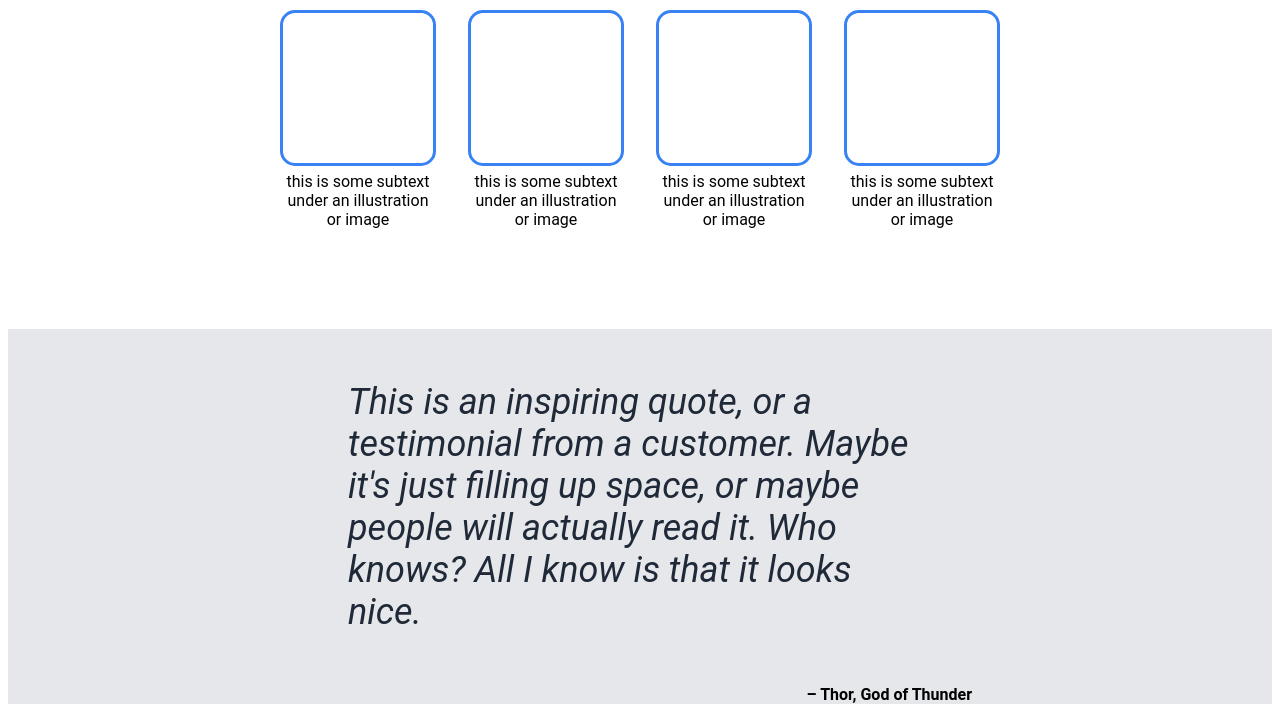
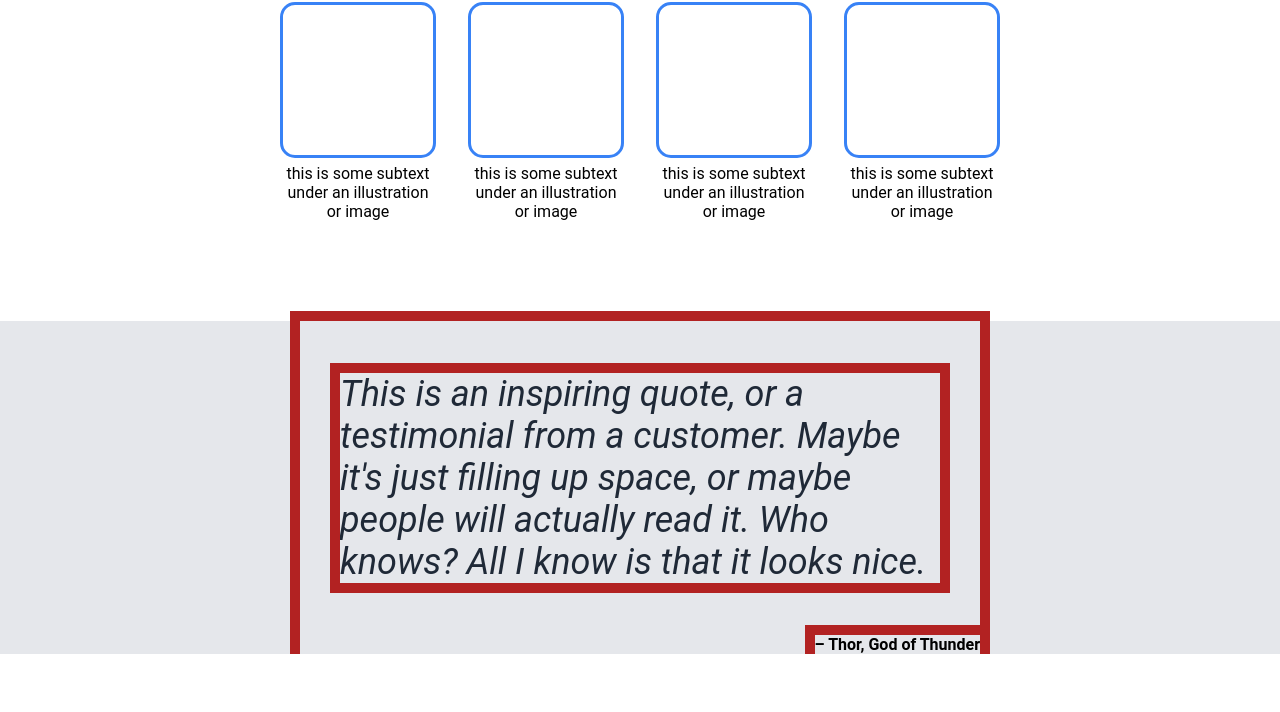
Before and after one commit to Sasquatch8946/odin-landing-page, a plain HTML site: page index.html in a window 1280 px wide. Shown: the part 503-1215 px from the top of the page. After the commit the page ends 1157 px from the top, so only its background shows below. Drawn offline with Linux system fonts and the light colour scheme.

Commit message:
Remove margin from body element so the background color of each section extends all the way to either end of the page.

```diff
--- a/index.html
+++ b/index.html
@@ -54,6 +54,7 @@
         </div>
     </div>
     <div class="quote-section">
+        <div class="quote-card">
             <blockquote>
                 <p class="quote"><em>This is an inspiring quote, or a testimonial from a customer. Maybe it's just filling up space, or maybe people will actually read it. Who knows? All I know is that it looks nice.</em></p>
             </blockquote>
@@ -61,5 +62,6 @@
                 <b>&ndash; Thor, God of Thunder</b>
             </figcaption>
         </div>
+    </div>
 </body>
 </html>
--- a/style.css
+++ b/style.css
@@ -2,6 +2,7 @@ body {
     display: flex;
     flex-direction: column;
     font-family: 'Roboto';
+    margin: 0;
 }
 
 .top {
@@ -126,14 +127,23 @@ ul {
     flex-direction: column;
     padding-left: 300px;
     padding-right: 300px;
+    /* outline: 10px solid firebrick; */
+}
+
+.quote-card {
+    outline: 10px solid firebrick;
+    display: flex;
+    flex-direction: column;
 }
 
 figcaption {
     margin-left: auto;
+    outline: 10px solid firebrick;
 }
 
 .quote {
     font-size: 36px;
     font-style: light italic;
     color: #1F2937;
+    outline: 10px solid firebrick;
 }
```
Lines whose indentation alone changed are shown as unchanged.
